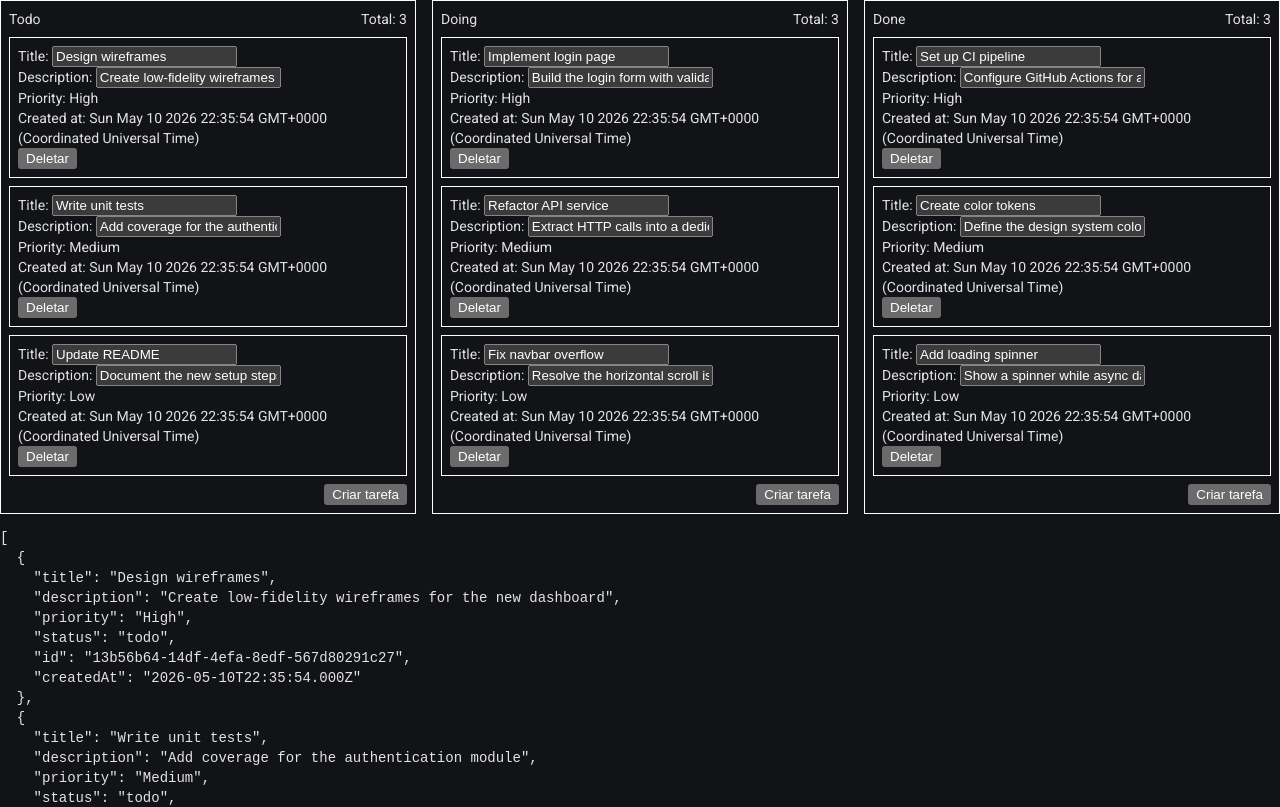
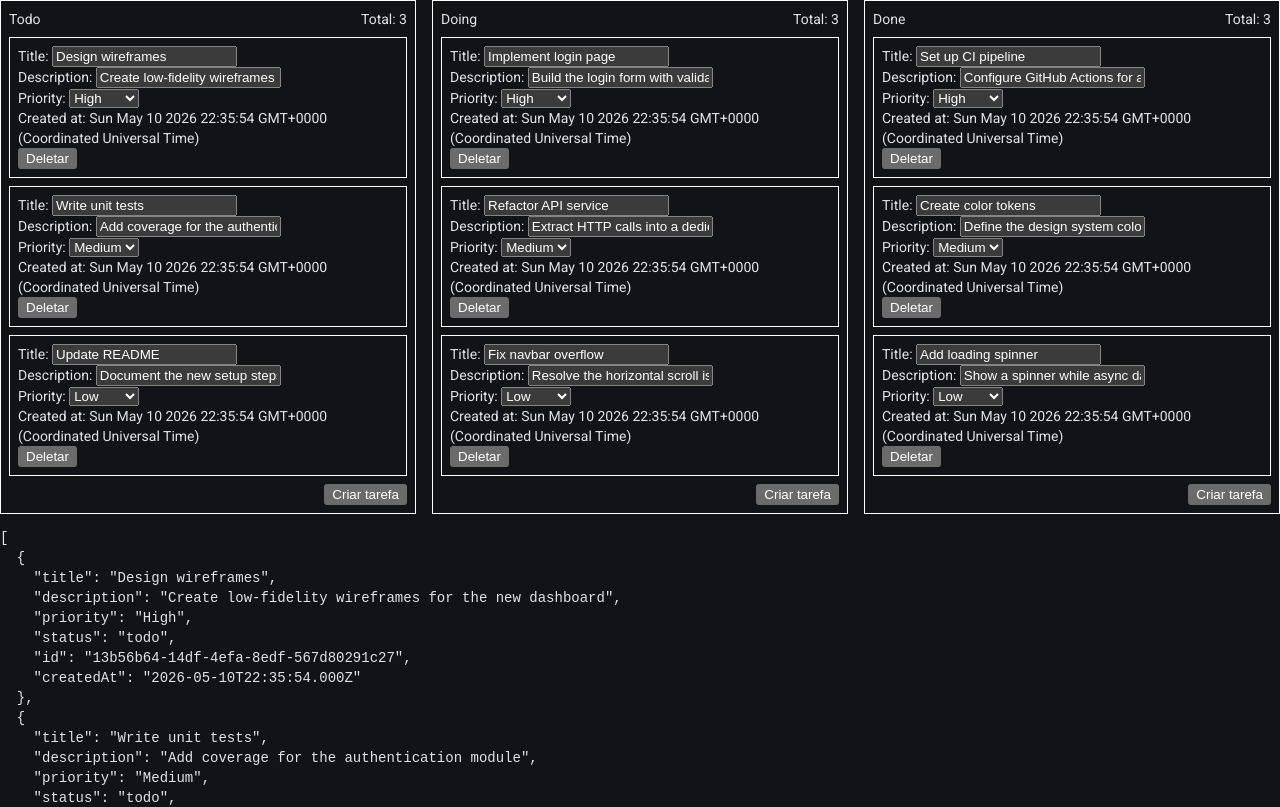
Before and after one commit to Bahiavs/kanban, an Angular app: page /board in a window 1280 px wide. Shown: the top 807 px of the page. Built offline with nearby package versions, Linux system fonts and the light colour scheme.

Commit message:
add task priority editing functionality to Board component

```diff
--- a/src/app/models/board.ts
+++ b/src/app/models/board.ts
@@ -38,6 +38,14 @@ export class Board {
     });
   }
 
+  editTaskPriority(id: string, priority: Priority) {
+    this._tasks.update(tasks => {
+      const task = tasks.find(t => t.id === id);
+      if (task) task.priority = priority;
+      return [...tasks];
+    });
+  }
+
   deleteTask(id: string) {
     this._tasks.update(tasks => tasks.filter((task) => task.id !== id))
   }
--- a/src/app/models/task.ts
+++ b/src/app/models/task.ts
@@ -8,7 +8,7 @@ export class Task {
   constructor(
     public title: string,
     public description: string,
-    readonly priority: Priority,
+    public priority: Priority,
     readonly status: Status,
   ) {}
 }
--- a/src/app/pages/board/board.ts
+++ b/src/app/pages/board/board.ts
@@ -1,6 +1,7 @@
 import { Component, computed, OnDestroy } from '@angular/core';
 import { FormControl, ReactiveFormsModule } from '@angular/forms';
 import { Board } from '../../models/board';
+import { Priority } from '../../models/priority';
 import { Status } from '../../models/status';
 import { Subscription } from 'rxjs';
 import { JsonPipe } from '@angular/common';
@@ -19,7 +20,13 @@ import { JsonPipe } from '@angular/common';
           <div style="border: 1px solid white; padding: .5rem; margin-top: .5rem">
             <div>Title: <input [formControl]="titleCtrlByTaskId()[task.id]" /></div>
             <div>Description: <input [formControl]="descriptionCtrlByTaskId()[task.id]" /></div>
-            <div>Priority: {{ task.priority }}</div>
+            <div>Priority:
+              <select [formControl]="priorityCtrlByTaskId()[task.id]">
+                @for (p of priorities; track p) {
+                  <option [value]="p">{{ p }}</option>
+                }
+              </select>
+            </div>
             <div>Created at: {{ task.createdAt }}</div>
             <button (click)="board.deleteTask(task.id)">Deletar</button>
           </div>
@@ -37,7 +44,13 @@ import { JsonPipe } from '@angular/common';
           <div style="border: 1px solid white; padding: .5rem; margin-top: .5rem">
             <div>Title: <input [formControl]="titleCtrlByTaskId()[task.id]" /></div>
             <div>Description: <input [formControl]="descriptionCtrlByTaskId()[task.id]" /></div>
-            <div>Priority: {{ task.priority }}</div>
+            <div>Priority:
+              <select [formControl]="priorityCtrlByTaskId()[task.id]">
+                @for (p of priorities; track p) {
+                  <option [value]="p">{{ p }}</option>
+                }
+              </select>
+            </div>
             <div>Created at: {{ task.createdAt }}</div>
             <button (click)="board.deleteTask(task.id)">Deletar</button>
           </div>
@@ -55,7 +68,13 @@ import { JsonPipe } from '@angular/common';
           <div style="border: 1px solid white; padding: .5rem; margin-top: .5rem">
             <div>Title: <input [formControl]="titleCtrlByTaskId()[task.id]" /></div>
             <div>Description: <input [formControl]="descriptionCtrlByTaskId()[task.id]" /></div>
-            <div>Priority: {{ task.priority }}</div>
+            <div>Priority:
+              <select [formControl]="priorityCtrlByTaskId()[task.id]">
+                @for (p of priorities; track p) {
+                  <option [value]="p">{{ p }}</option>
+                }
+              </select>
+            </div>
             <div>Created at: {{ task.createdAt }}</div>
             <button (click)="board.deleteTask(task.id)">Deletar</button>
           </div>
@@ -71,6 +90,7 @@ import { JsonPipe } from '@angular/common';
 })
 export class BoardComponent implements OnDestroy {
   protected readonly Status = Status;
+  protected readonly priorities = Object.values(Priority);
 
   protected readonly board = new Board();
 
@@ -114,8 +134,24 @@ export class BoardComponent implements OnDestroy {
     return descriptionCtrlByTaskId;
   });
 
+  private priorityCtrlSubs = new Subscription();
+  protected readonly priorityCtrlByTaskId = computed(() => {
+    const tasks = this.board.tasks();
+    this.priorityCtrlSubs.unsubscribe();
+    this.priorityCtrlSubs = new Subscription();
+    const priorityCtrlByTaskId: Record<string, FormControl<Priority>> = {};
+    for (const task of tasks) {
+      const ctrl = new FormControl(task.priority, { nonNullable: true });
+      priorityCtrlByTaskId[task.id] = ctrl;
+      const sub = ctrl.valueChanges.subscribe((value) => this.board.editTaskPriority(task.id, value));
+      this.priorityCtrlSubs.add(sub);
+    }
+    return priorityCtrlByTaskId;
+  });
+
   ngOnDestroy() {
     this.titleCtrlSubs.unsubscribe();
     this.descriptionCtrlSubs.unsubscribe();
+    this.priorityCtrlSubs.unsubscribe();
   }
 }
```
